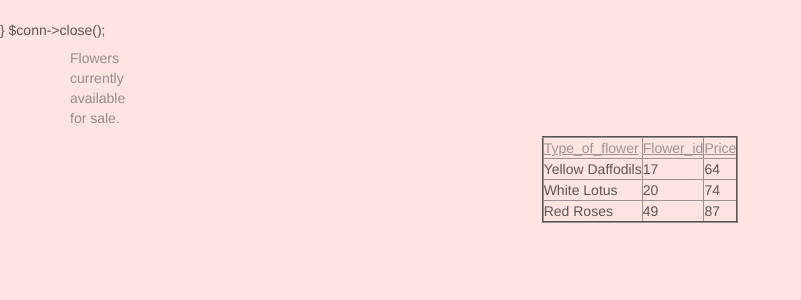
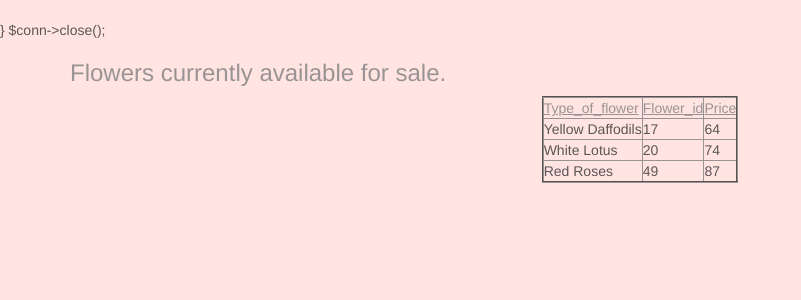
Before and after one commit to manita-tech/FloristShop, a PHP site: page / in a window 1280 px wide. Shown: the part 52-352 px from the top of the page, without its empty margins (0-801 px from the left). Run offline with PHP 8.4, Linux system fonts and the light colour scheme; data comes from the database, SQL or seed files in the repository; a stand-in replaces the project's code that opens the database connection.

Commit message:
Update index.php

```diff
--- a/index.php
+++ b/index.php
@@ -42,7 +42,7 @@ $conn->close();
 
 <div class="container">
 <table>
-    <caption>Flowers currently available for sale.</caption>
+    <h3 style="color:grey">Flowers currently available for sale.</h3>
  <table border="2" align="center">
 <tr>
   <td><font color=gray><u>Type_of_flower</u></font></td>
```
